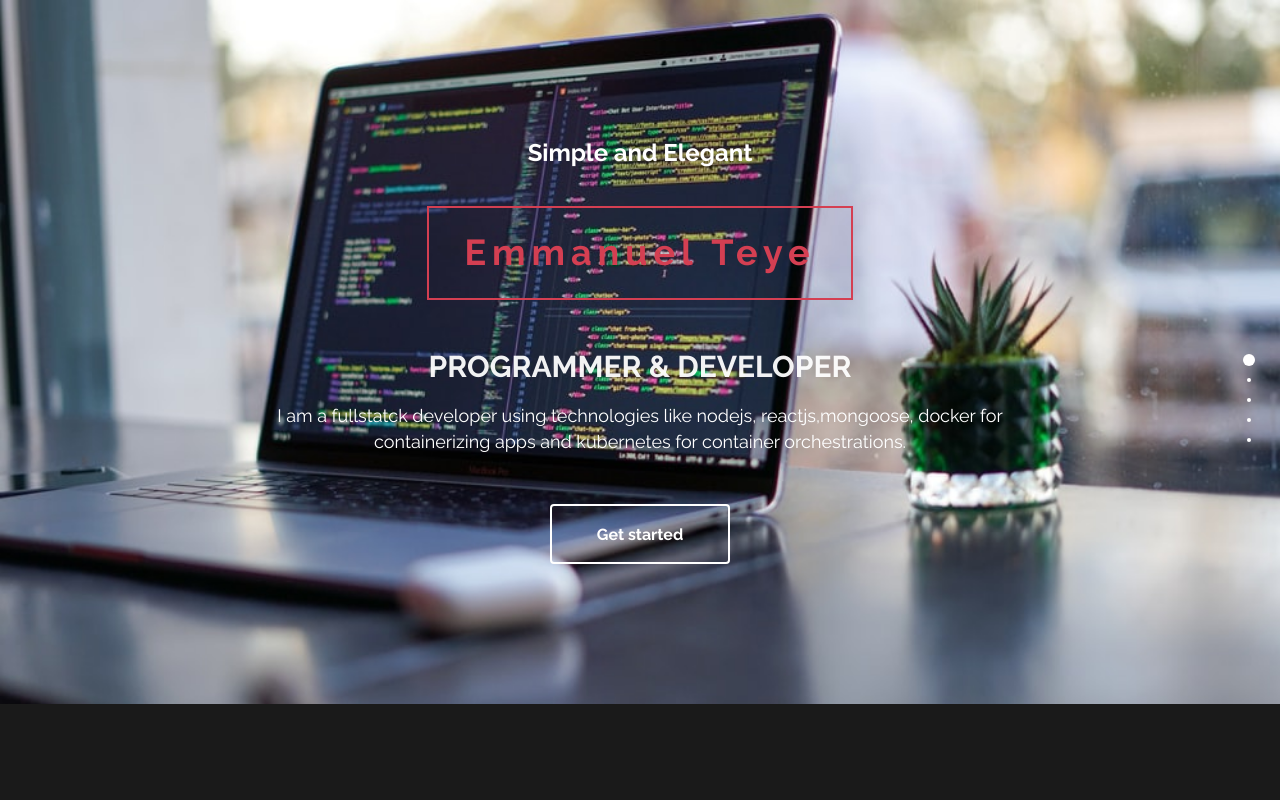
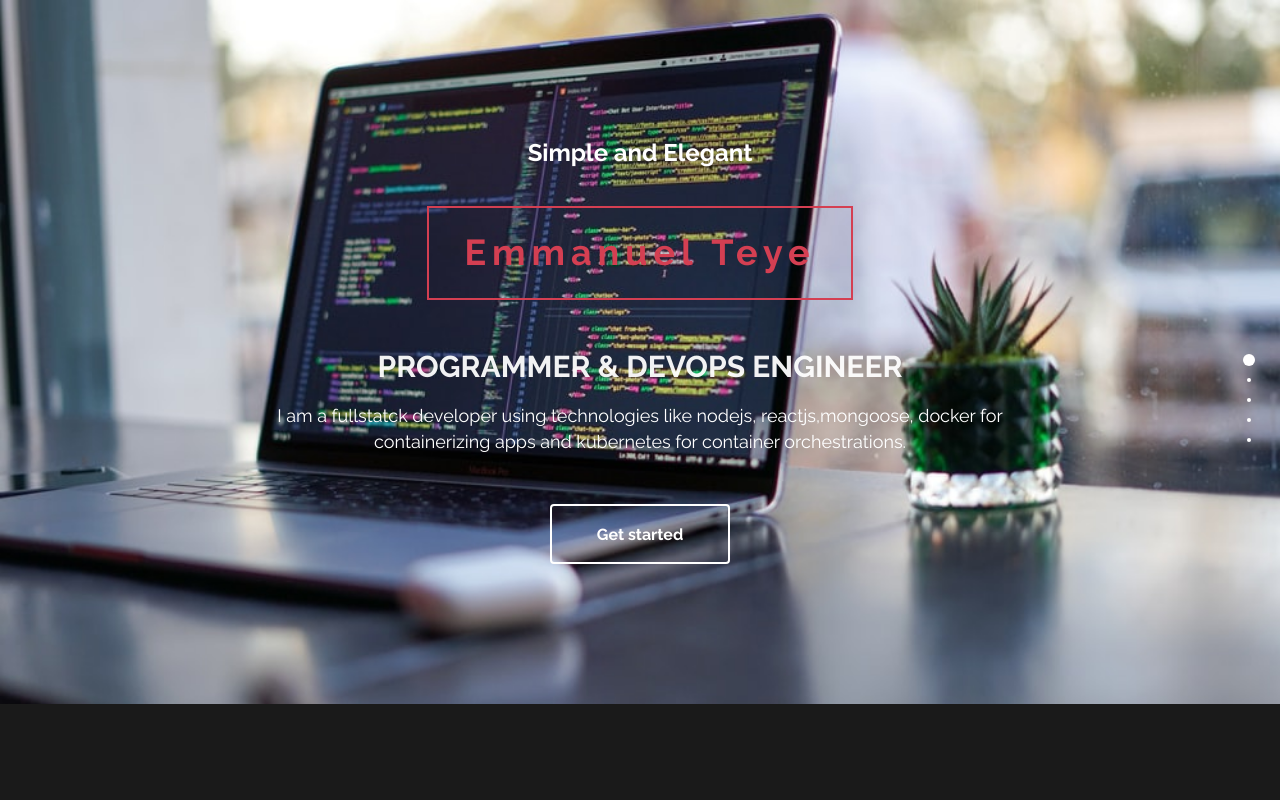
Before and after one commit to Teye-Doku/emma-portfolio, a plain HTML site: page index.html in a window 1280 px wide. Shown: the top 800 px of the page. Drawn offline with Linux system fonts and the light colour scheme.

Commit message:
updated title

```diff
--- a/index.html
+++ b/index.html
@@ -3,7 +3,7 @@
 	<head>
 		<meta charset="utf-8">
 
-		<title>Emmanuel</title>
+		<title>Codemedia</title>
 		<meta name="keywords" content="">
 		<meta name="description" content="">
         <meta name="author" content="codemedia">
@@ -52,7 +52,7 @@
 					<div class="col-md-8 wow fadeIn" data-wow-delay="0.9s">
 						<h3>Simple and Elegant</h3>
 						<h1>Emmanuel Teye</h1>
-						<h2 class="rotate">PROGRAMMER &AMP; DEVELOPER, FRONTEND &AMP; BACKEND DEVELOPER</h2>
+						<h2 class="rotate">PROGRAMMER &AMP; DEVOPS ENGINEER, FRONTEND &AMP; BACKEND DEVELOPER</h2>
 						<p class="textColor">I am a fullstatck developer using technologies like nodejs, reactjs,mongoose, docker for containerizing apps and kubernetes for container orchestrations.</p>
 						<a href="#work" class="btn btn-default smoothScroll wow fadeInUp" data-wow-delay="1s">Get started</a>
 					</div>
```
